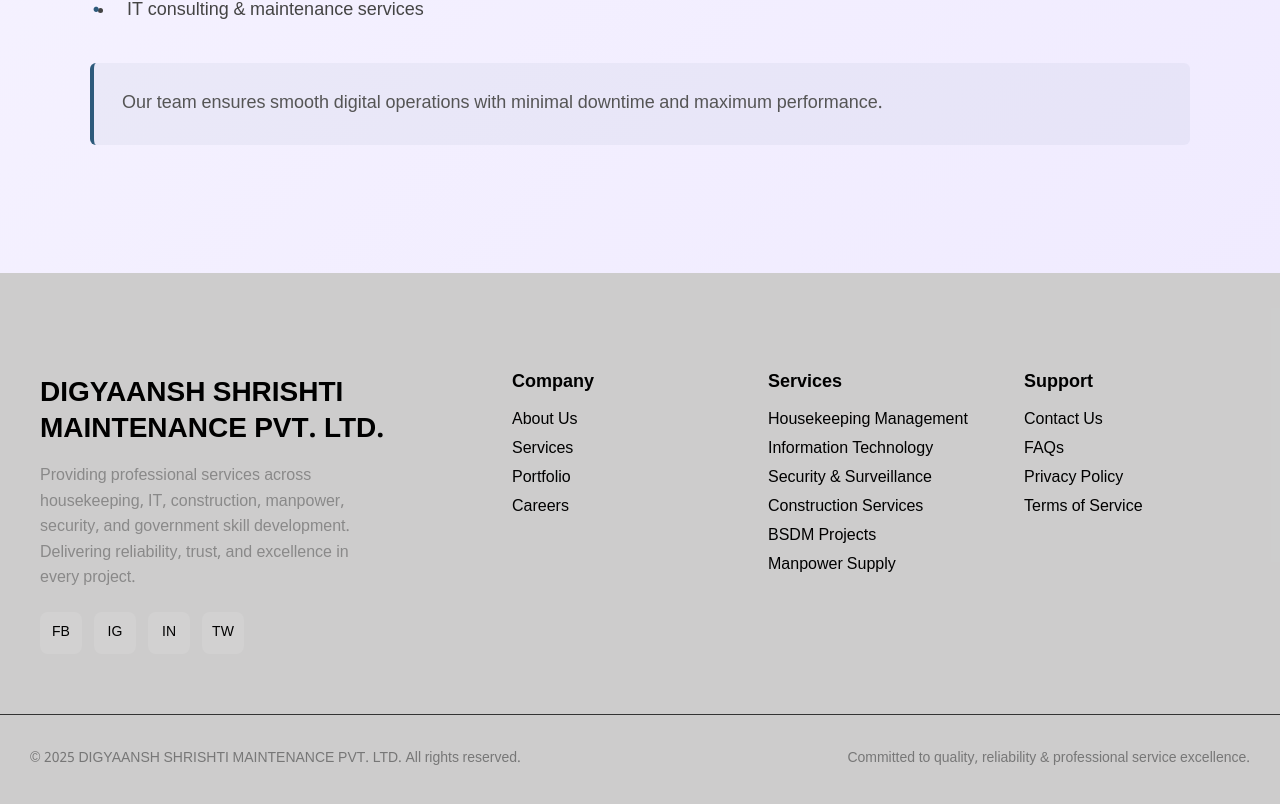
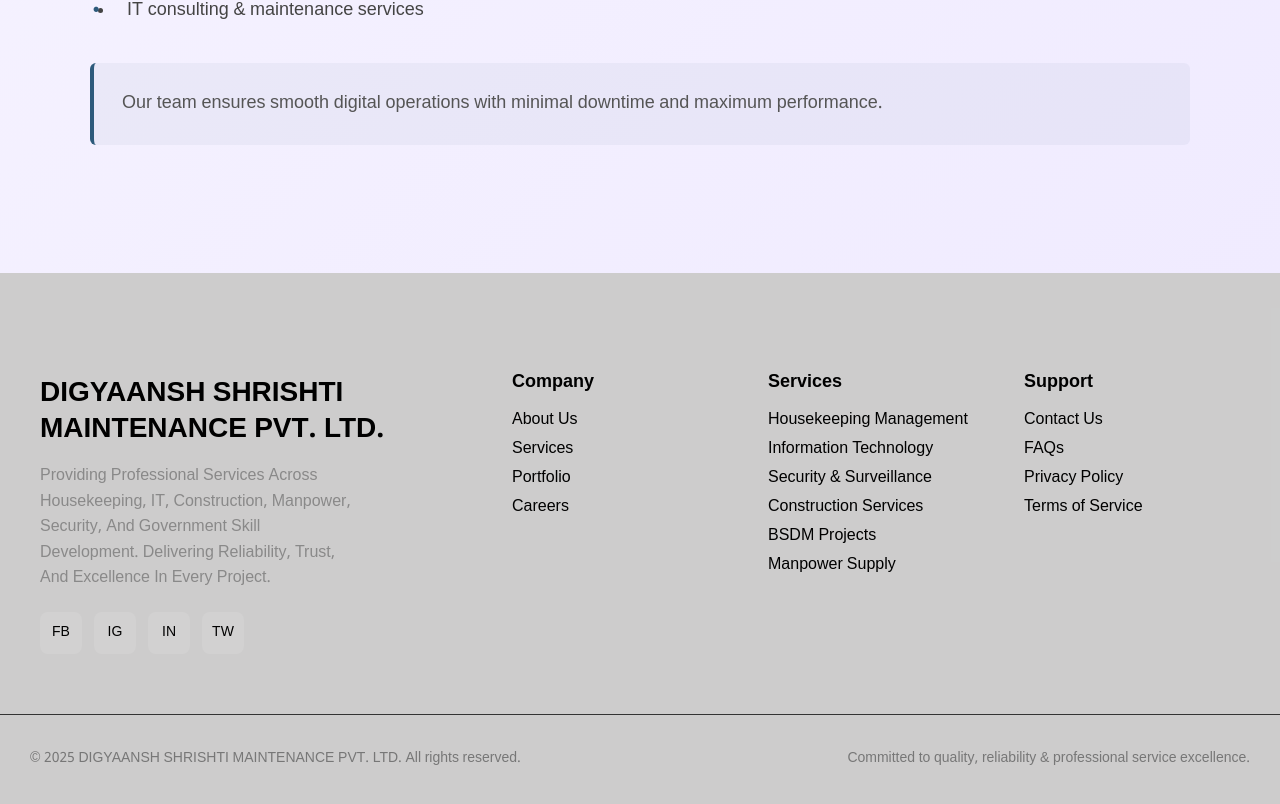
Before and after one commit to vikashsharma380/DigyaanshShrishti, a React (Vite) app: page /service/it in a window 1280 px wide. Shown: the part 1217-2021 px from the top of the page. Built offline with nearby package versions, Linux system fonts and the light colour scheme.

Commit message:
minor changes

```diff
--- a/src/components/Footer.jsx
+++ b/src/components/Footer.jsx
@@ -37,9 +37,9 @@ const Footer = () => {
             DIGYAANSH SHRISHTI MAINTENANCE PVT. LTD.
           </h2>
           <p>
-            Providing professional services across housekeeping, IT,
-            construction, manpower, security, and government skill development.
-            Delivering reliability, trust, and excellence in every project.
+            Providing Professional Services Across Housekeeping, IT,
+            Construction, Manpower, Security, And Government Skill Development.
+            Delivering Reliability, Trust, And Excellence In Every Project.
           </p>
 
           <div className="footer-social">
```
